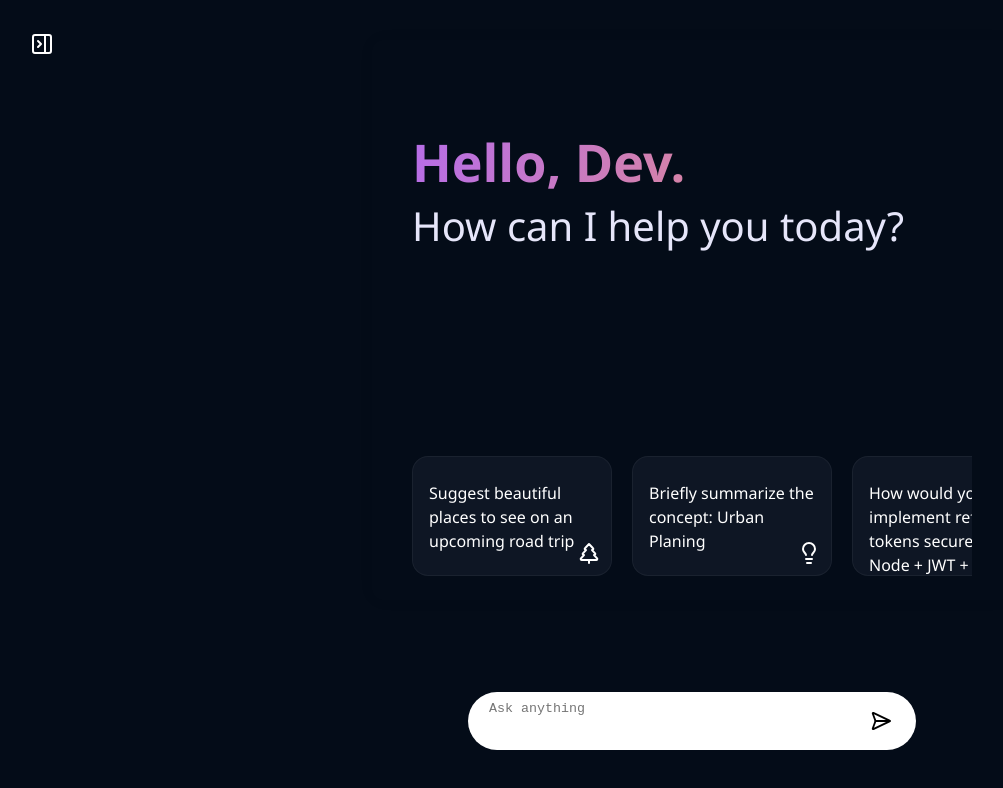
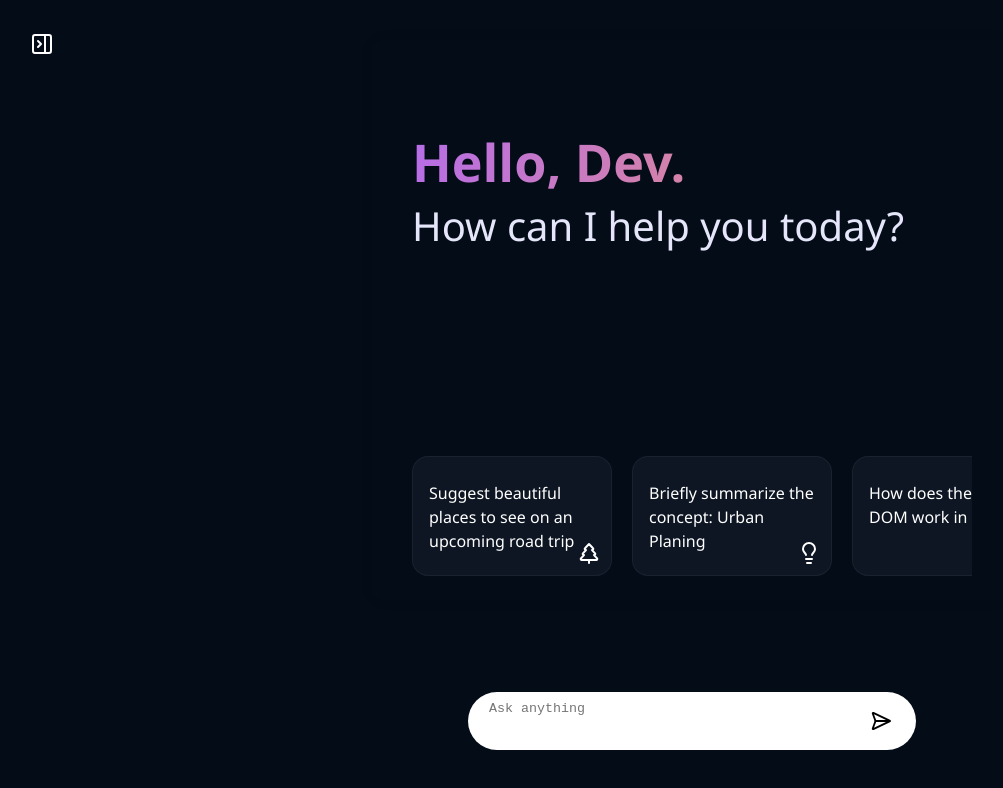
Before and after one commit to Tapaskundu123/GPT-3GROK, a React (Vite) app in the folder frontendGPT3/: page / in a window 1280 px wide. Shown: the top 788 px of the page, without its empty margins (2-1005 px from the left). Built offline with nearby package versions, Linux system fonts and the light colour scheme.

Commit message:
added new question

```diff
--- a/frontendGPT3/src/components/GPT3/GPT3.jsx
+++ b/frontendGPT3/src/components/GPT3/GPT3.jsx
@@ -109,8 +109,8 @@ const GPT3 = () => {
                   <Lightbulb className="icon" />
                 </div>
 
-                <div onClick={() => handleSuggestion('How would you implement refresh tokens securely in a Node + JWT + MongoDB application')} className="box">
-                  <p>How would you implement refresh tokens securely in a Node + JWT + MongoDB application?</p>
+                <div onClick={() => handleSuggestion('How does the virtual DOM work in React?')} className="box">
+                  <p>How does the virtual DOM work in React?</p>
                   <MessageSquare className="icon" />
                 </div>
 
```
